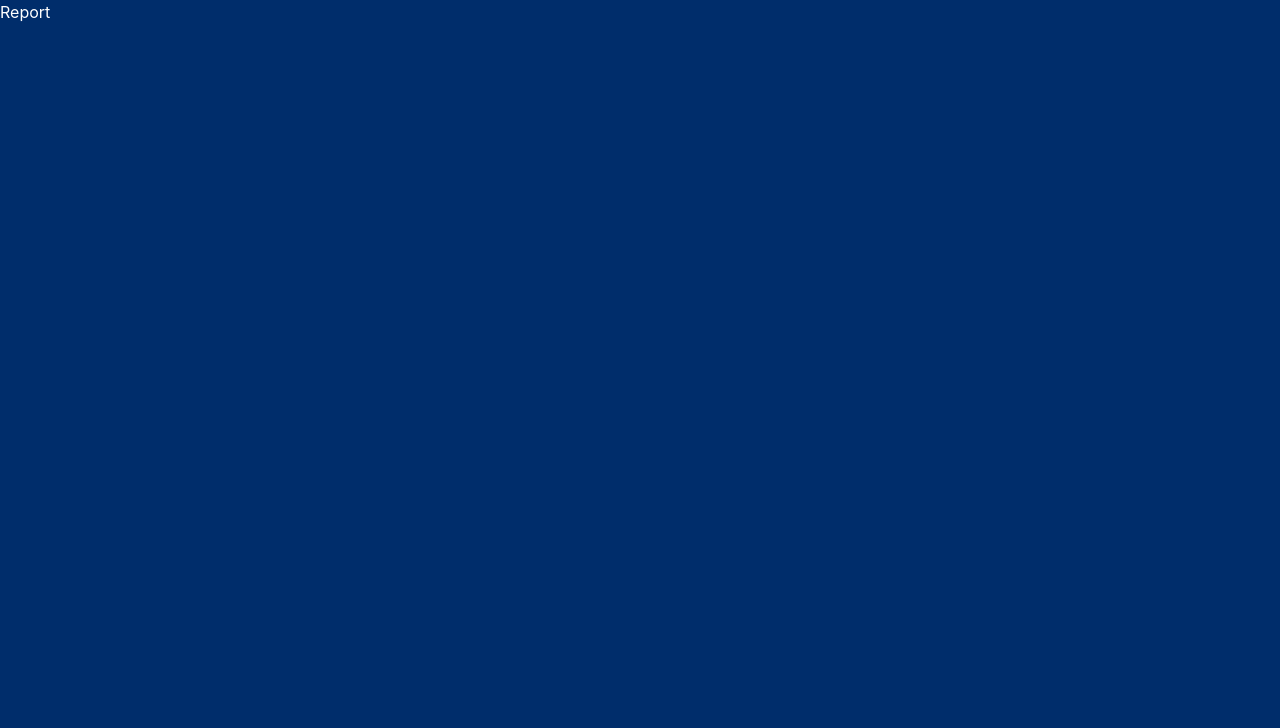
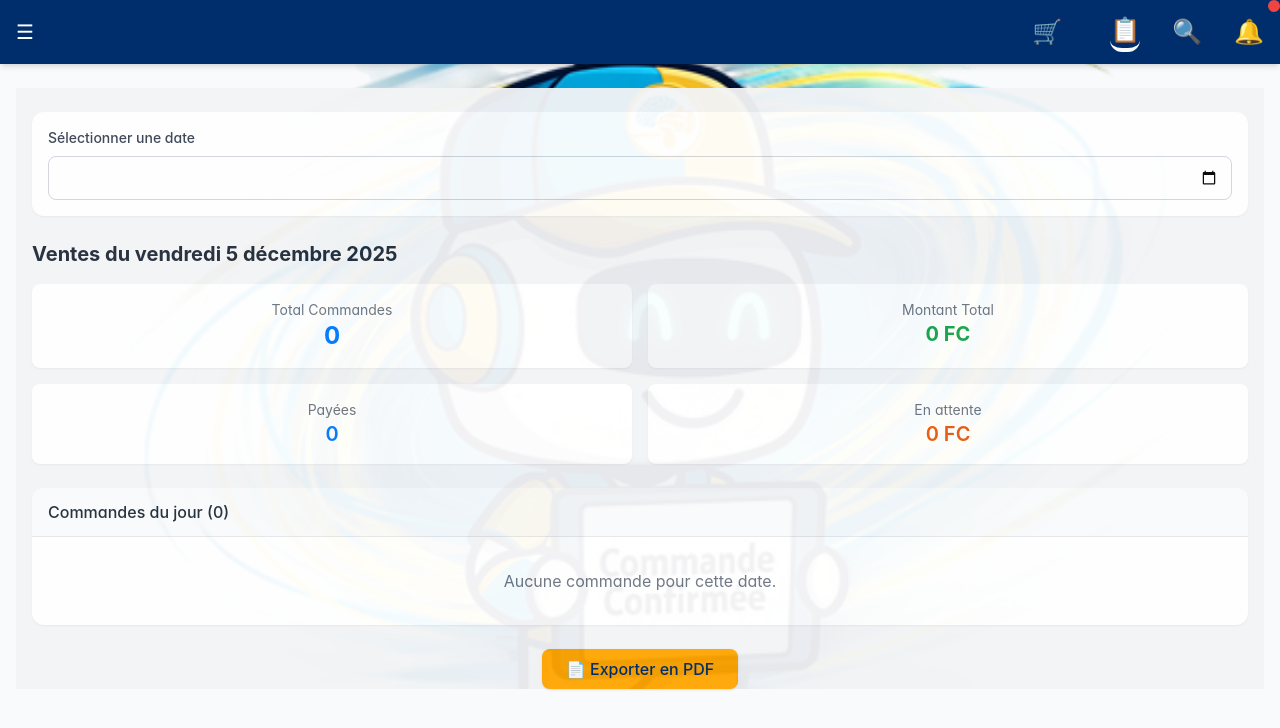
Before and after one commit to BelieveMb/Botinda-Ai, a React (Vite) app in the folder client/: page /report in a window 1280 px wide. Shown: the top 728 px of the page. Built offline with nearby package versions, Linux system fonts and the light colour scheme.

Commit message:
srceen report is done

```diff
--- /dev/null
+++ b/client/src/layout/Layout.jsx
@@ -0,0 +1,18 @@
+import React from 'react'
+import Header from './Header'
+
+function Layout({children}) {
+  return (
+     <div className="min-h-screen bg-gray-50 pb-20">
+      <Header onMenuClick={() => alert("Menu ouvert")} />
+
+      <main className="px-4 pt-6  bg-cover bg-center h-full"
+        style={{ backgroundImage: "url('../../public/BoTinda_agent1.png')" }} >
+            {children}
+      </main>
+
+    </div>
+  )
+}
+
+export default Layout
--- a/client/src/pages/Report.jsx
+++ b/client/src/pages/Report.jsx
@@ -1,9 +1,165 @@
-import React from 'react'
+// src/pages/SalesReportPage.jsx
+import React, { useState, useMemo } from "react";
+import Layout from "../layout/Layout";
+import { Link } from "react-router-dom";
 
-function Report() {
+export default function Report() {
+  const [selectedDate, setSelectedDate] = useState(new Date().toISOString().split('T')[0]);
+
+  // Simulons des données réelles
+  const orders = [
+    {
+      id: "1234",
+      customer_name: "Mbuyi Tatiana",
+      products: "Robe Ankara x1, Sac x1",
+      amount: 85000,
+      status: "paid",
+      created_at: "2025-12-11T14:32:00Z"
+    },
+    {
+      id: "1235",
+      customer_name: "Kanza L.",
+      products: "Chemise x2",
+      amount: 50000,
+      status: "shipped",
+      created_at: "2025-12-11T10:15:00Z"
+    },
+    {
+      id: "1236",
+      customer_name: "Mpaka J.",
+      products: "Pantalon x1",
+      amount: 40000,
+      status: "confirmed",
+      created_at: "2025-04-05T09:45:00Z"
+    }
+  ];
+
+  // Filtrer les commandes par date sélectionnée
+  const filteredOrders = useMemo(() => {
+    return orders.filter(order => {
+      const orderDate = new Date(order.created_at).toISOString().split('T')[0];
+      return orderDate === selectedDate;
+    });
+  }, [orders, selectedDate]);
+
+  // Calculer les stats
+  const stats = useMemo(() => {
+    const totalOrders = filteredOrders.length;
+    const totalAmount = filteredOrders.reduce((sum, o) => sum + o.amount, 0);
+    const paidOrders = filteredOrders.filter(o => o.status === 'paid').length;
+    const pendingAmount = filteredOrders
+      .filter(o => o.status !== 'paid')
+      .reduce((sum, o) => sum + o.amount, 0);
+
+    return { totalOrders, totalAmount, paidOrders, pendingAmount };
+  }, [filteredOrders]);
+
+  // Fonction pour formater la date en français
+  const formatDate = (dateString) => {
+    const options = { weekday: 'long', year: 'numeric', month: 'long', day: 'numeric' };
+    return new Date(dateString).toLocaleDateString('fr-FR', options);
+  };
+
+  // Couleurs par statut
+  const getStatusColor = (status) => {
+    switch (status) {
+      case 'paid': return 'bg-green-100 text-green-800';
+      case 'shipped': return 'bg-blue-100 text-blue-800';
+      case 'confirmed': return 'bg-yellow-100 text-yellow-800';
+      default: return 'bg-gray-100 text-gray-800';
+    }
+  };
+
   return (
-    <div>Report</div>
-  )
+    <Layout>
+
+      <main className="px-4 pt-6 bg-gray-100 opacity-95">
+
+        {/* Date Picker */}
+        <div className="bg-white rounded-xl p-4 shadow-sm mb-6">
+          <label htmlFor="date" className="block text-sm font-medium text-gray-700 mb-2">
+            Sélectionner une date
+          </label>
+          <input
+            type="date"
+            id="date"
+            value={selectedDate}
+            onChange={(e) => setSelectedDate(e.target.value)}
+            className="w-full border border-gray-300 rounded-lg px-3 py-2 focus:outline-none focus:ring-2 focus:ring-blue-500"
+          />
+        </div>
+
+        {/* Titre avec date formatée */}
+        <h2 className="text-xl font-bold text-gray-800 mb-4">
+          Ventes du {formatDate(`${selectedDate}T00:00:00Z`)}
+        </h2>
+
+        {/* Stats Cards */}
+        <div className="grid grid-cols-2 gap-4 mb-6">
+          <div className="bg-white rounded-lg p-4 shadow-sm text-center">
+            <p className="text-sm text-gray-500">Total Commandes</p>
+            <p className="text-2xl font-bold secondary-color">{stats.totalOrders}</p>
+          </div>
+          <div className="bg-white rounded-lg p-4 shadow-sm text-center">
+            <p className="text-sm text-gray-500">Montant Total</p>
+            <p className="text-xl font-bold text-green-600">{stats.totalAmount.toLocaleString()} FC</p>
+          </div>
+          <div className="bg-white rounded-lg p-4 shadow-sm text-center">
+            <p className="text-sm text-gray-500">Payées</p>
+            <p className="text-xl font-semibold secondary-color">{stats.paidOrders}</p>
+          </div>
+          <div className="bg-white rounded-lg p-4 shadow-sm text-center">
+            <p className="text-sm text-gray-500">En attente</p>
+            <p className="text-xl font-semibold text-orange-600">{stats.pendingAmount.toLocaleString()} FC</p>
+          </div>
+        </div>
+
+        {/* Liste des commandes */}
+        <div className="bg-white rounded-xl shadow-sm overflow-hidden">
+          <div className="px-4 py-3 bg-gray-50 border-b">
+            <h3 className="font-medium text-gray-800">Commandes du jour ({filteredOrders.length})</h3>
+          </div>
+
+          <div className="divide-y divide-gray-200">
+            {filteredOrders.length > 0 ? (
+              filteredOrders.map((order) => (
+                <div key={order.id} className="p-4 hover:bg-gray-25 transition">
+                  <div className="flex justify-between items-start mb-2">
+                    <div>
+                      <p className="font-semibold text-gray-800">#{order.id} - {order.customer_name}</p>
+                      <p className="text-sm text-gray-600">{order.products}</p>
+                    </div>
+                    <span className={`px-2 py-1 rounded-full text-xs font-medium ${getStatusColor(order.status)}`}>
+                      {order.status === 'paid' ? 'Payée' :
+                       order.status === 'shipped' ? 'Expédiée' : 'Confirmée'}
+                    </span>
+                  </div>
+                  <div className="flex justify-between items-center mt-2">
+                    <p className="text-lg font-bold text-gray-900">{order.amount.toLocaleString()} FC</p>
+                    <button className="bg-blue-600 hover:bg-blue-700 text-white px-3 py-1 rounded text-sm font-medium">
+                      <Link to={"/order/1"}>Détails →</Link>
+                    </button>
+                  </div>
+                </div>
+              ))
+            ) : (
+              <div className="text-center py-8 text-gray-500">
+                Aucune commande pour cette date.
+              </div>
+            )}
+          </div>
+        </div>
+
+        {/* Bouton d’export (optionnel futur) */}
+        <div className="mt-6 text-center">
+          <button className="bg-[#FFA500] hover:bg-[#FF8C00] text-[#002D6B] font-medium px-6 py-2 rounded-lg shadow">
+            📄 Exporter en PDF
+          </button>
+        </div>
+
+      </main>
+
+    </Layout>
+
+  );
 }
-
-export default Report
```
